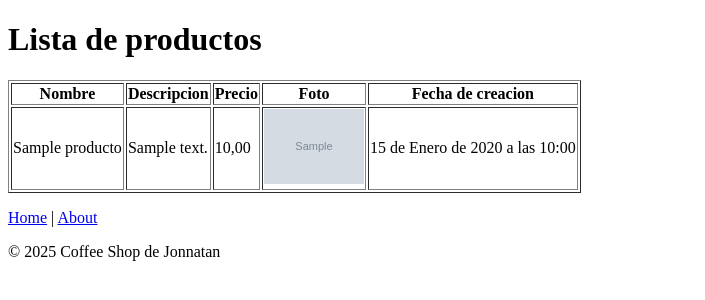
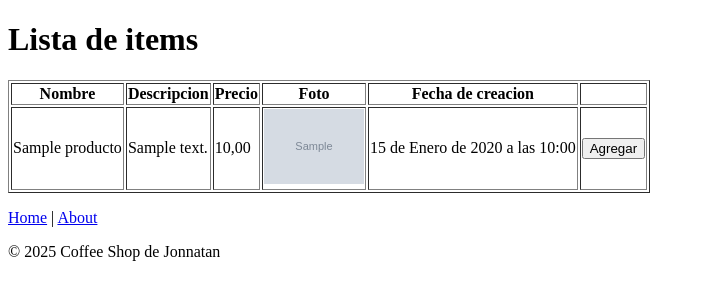
Before and after one commit to jjpereirab/django_t2, a Django app: page /productos/lista_cbv_tabla in a window 1280 px wide. Shown: the part 101-401 px from the top of the page, without its empty margins (0-705 px from the left). Run offline with Django 5.2, Linux system fonts and the light colour scheme; tables that the repository leaves empty hold one stand-in row (values such as "Sample post"); grey boxes marked "Sample" are stand-in pictures.

Commit message:
clase 26, boton "agregar" a la orden. Ver relacion forms-views-template aqui

```diff
--- /dev/null
+++ b/ordenes/templates/ordenes/crear_producto_en_orden.html
@@ -0,0 +1 @@
+se puede dejar en blanco
--- a/ordenes/urls.py
+++ b/ordenes/urls.py
@@ -1,6 +1,7 @@
 from django.urls import path
-from .views import VistaMiOrden
+from .views import VistaMiOrden, VistaCrearProductoEnOrden
 
 urlpatterns = [
     path('mi_orden/', VistaMiOrden.as_view(), name='orden-list'),
+    path('agregar_producto/', VistaCrearProductoEnOrden.as_view(), name='orden-add-product'),
 ]
--- a/productos/templates/productos/lista_productos_tabla.html
+++ b/productos/templates/productos/lista_productos_tabla.html
@@ -1,11 +1,11 @@
 {% extends "base.html" %}
 
-{% block title %}Lista de productos{% endblock %}
+{% block title %}Lista de items{% endblock %}
 
 {% block content %}
-<h1>Lista de productos</h1>
+<h1>Lista de items</h1>
 
-    {% if items %}
+    {% if items %}  {% comment %} items esta en items/views.py {% endcomment %}
     <table border="1">
         <thead>
             <tr>
@@ -14,22 +14,30 @@
                 <th>Precio</th>
                 <th>Foto</th>
                 <th>Fecha de creacion</th>
+                <th> </th>
             </tr>
         </thead>
         <tbody>
-            {% for item in items %}
+            {% for producto in items %}
                 <tr>
-                    <td>{{ item.nombre }}</td>
-                    <td>{{ item.descripcion }}</td>
-                    <td>{{ item.precio }}</td>
+                    <td>{{ producto.nombre }}</td>
+                    <td>{{ producto.descripcion }}</td>
+                    <td>{{ producto.precio }}</td>
                     <td>
-                        {% if item.foto %}
-                            <img src="{{ item.foto.url }}" alt="{{ item.nombre }}" width="100">
+                        {% if producto.foto %}
+                            <img src="{{ producto.foto.url }}" alt="{{ producto.nombre }}" width="100">
                         {% else %}
                             Sin foto disponible
                         {% endif %}
                     </td>
-                    <td>{{ item.creacion }}</td>
+                    <td>{{ producto.creacion }}</td>
+                    <td>
+                        <form action="{% url "orden-add-product" %}" method="POST">
+                            {% csrf_token %}
+                            <input type="hidden" name="producto" value="{{ producto.id }}">
+                            <button>Agregar</button>
+                        </form>
+                    </td>
                 </tr>
             {% endfor %}
         </tbody>
```
Also changed, not shown: ordenes/forms.py (added, +7 -0 lines), ordenes/views.py (+16 -3 lines), readme.txt.
